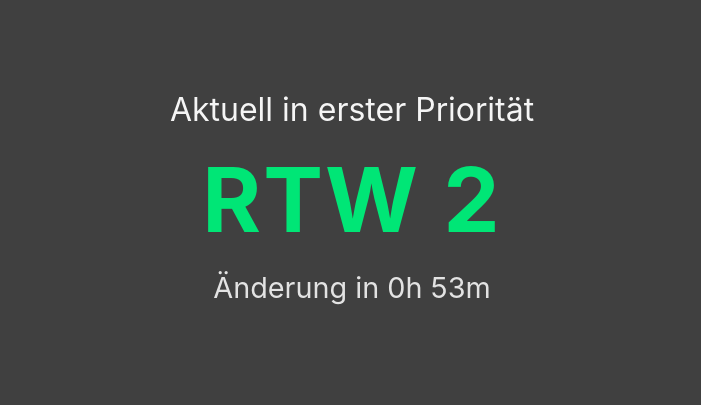
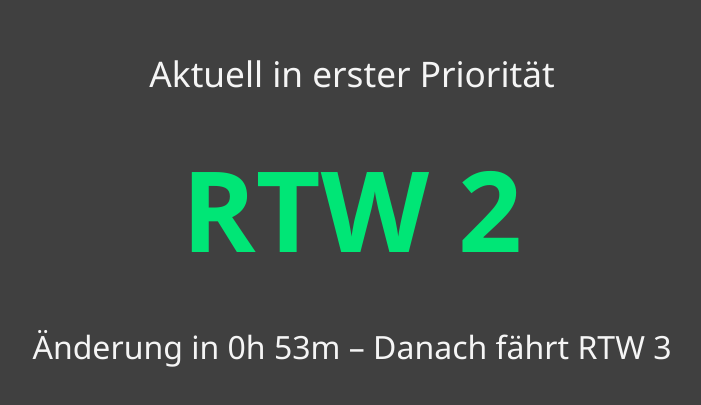
Before and after one commit to Gonzsalis/RTW-plan, a plain HTML site: page index.html in a window 1280 px wide. Shown: the part 203-608 px from the top of the page, without its empty margins (288-989 px from the left). Drawn offline with Linux system fonts and the light colour scheme.

Commit message:
mit 3 RTW´sindex.html

```diff
--- a/index.html
+++ b/index.html
@@ -3,129 +3,170 @@
 <head>
 <meta charset="utf-8">
 <meta name="viewport" content="width=device-width,initial-scale=1">
+
 <title>RTW Dienstplan</title>
+
 <style>
 :root{
     --bg:#404040;
-      --accent:#f5f5f5;
-      color-scheme: dark;
+    --text:#f5f5f5;
+    --green:#00E676;
 }
+
 html,body{
+    margin:0;
+    width:100%;
     height:100%;
-      margin:0;
-      font-family:Inter,Segoe UI,Helvetica,Arial,sans-serif;
     background:var(--bg);
-      display:grid;
-      place-items:center;
+    font-family:Segoe UI,Arial,sans-serif;
+    display:flex;
+    justify-content:center;
+    align-items:center;
 }
+
 .card{
-      background:#404040;
-      min-width:600px;
     text-align:center;
-      padding:1.5rem 2rem;
-      box-sizing:border-box;
 }
+
 h1{
-      margin:0 0 1rem;
-      font-size:clamp(1.8rem,3vw,2rem);
-      color:var(--accent);
-      font-weight: normal;
+    color:var(--text);
+    font-size:2.2rem;
+    font-weight:normal;
+    margin-bottom:35px;
 }
+
 .status{
-      font-size:clamp(2rem,7vw,6.5rem);
-      font-weight:700;
-      letter-spacing:2px;
-      color:#00E676;
+    font-size:7rem;
+    color:var(--green);
+    font-weight:bold;
+    margin-bottom:40px;
 }
+
 footer{
-      margin-top:1rem;
-      font-size:1.8rem;
-      opacity:0.9;
-      color:#f5f5f5;
+    color:var(--text);
+    font-size:2rem;
 }
 </style>
 </head>
+
 <body>
+
 <div class="card">
+
 <h1>Aktuell in erster Priorität</h1>
-    <div class="status" id="status">--</div>
-    <footer id="next">Nächste Änderung: --</footer>
+
+<div class="status" id="status">
+--
+</div>
+
+<footer id="next">
+Nächste Änderung: --
+</footer>
+
 </div>
 
 <script>
-    // 4-Stunden-Wechsel über 24h
+
 const periods = [
-      {start: '07:30', end: '11:30', label: 'RTW 2'},
-      {start: '11:30', end: '15:30', label: 'RTW 1'},
-      {start: '15:30', end: '19:30', label: 'RTW 2'},
-      {start: '19:30', end: '23:30', label: 'RTW 1'},
-      {start: '23:30', end: '03:30', label: 'RTW 2'},
-      {start: '03:30', end: '07:30', label: 'RTW 1'}
+    { start:'07:30', end:'11:30', label:'RTW 2' },
+    { start:'11:30', end:'15:30', label:'RTW 3' },
+    { start:'15:30', end:'19:30', label:'RTW 1' },
+    { start:'19:30', end:'23:30', label:'RTW 2' },
+    { start:'23:30', end:'03:30', label:'RTW 3' },
+    { start:'03:30', end:'07:30', label:'RTW 1' }
 ];
 
-    function getBerlinTimeParts() {
-      const parts = new Date().toLocaleString('de-DE', {
-        timeZone:'Europe/Berlin',
-        hour:'2-digit',
-        minute:'2-digit',
-        hour12:false
-      }).match(/(\d{2}):(\d{2})/);
-      const hh = parseInt(parts[1],10), mm = parseInt(parts[2],10);
-      return {h:hh, m:mm, minutes: hh*60+mm};
+function parseHM(hm){
+    const [h,m] = hm.split(":").map(Number);
+    return h*60+m;
 }
 
-    function parseHM(hm) {
-      const [h,m] = hm.split(':').map(Number);
-      return h*60 + m;
+function getBerlinMinutes(){
+
+    const now = new Date();
+
+    const parts = now.toLocaleTimeString("de-DE",{
+        timeZone:"Europe/Berlin",
+        hour:"2-digit",
+        minute:"2-digit",
+        hour12:false
+    }).split(":");
+
+    return Number(parts[0])*60+Number(parts[1]);
 }
 
-    function findActive(mins) {
-      for (const p of periods) {
-        const a = parseHM(p.start), b = parseHM(p.end);
-        if (a <= b) {
-          // gleicher Tag
-          if (mins >= a && mins < b) return p;
-        } else {
-          // über Mitternacht
-          if (mins >= a || mins < b) return p;
-        }
-      }
-      return null;
+function findCurrent(mins){
+
+    for(let i=0;i<periods.length;i++){
+
+        const start=parseHM(periods[i].start);
+        const end=parseHM(periods[i].end);
+
+        if(start<end){
+
+            if(mins>=start && mins<end)
+                return i;
+
+        }else{
+
+            if(mins>=start || mins<end)
+                return i;
+
         }
 
-    function nextChange(mins) {
-      const upcoming = [];
-      for (let dayOffset = 0; dayOffset < 2; dayOffset++) {
-        for (const p of periods) {
-          const end = parseHM(p.end) + dayOffset*24*60;
-          upcoming.push(end);
-        }
-      }
-      upcoming.sort((a,b)=>a-b);
-      for (const t of upcoming) {
-        if (t > mins) {
-          const diff = t - mins;
-          const hh = Math.floor(diff/60);
-          const mm = diff % 60;
-          return {inMinutes: diff, text: `${hh}h ${mm}m`};
-        }
-      }
-      return null;
     }
 
-    function update() {
-      const berlin = getBerlinTimeParts();
-      const active = findActive(berlin.minutes);
-      const statusEl = document.getElementById('status');
-      statusEl.textContent = active ? active.label : '--';
+    return 0;
+}
 
-      const next = nextChange(berlin.minutes);
-      document.getElementById('next').textContent =
-        next ? `Änderung in ${next.text}` : 'Nächste Änderung unbekannt';
+function nextInfo(mins){
+
+    const current=findCurrent(mins);
+
+    let end=parseHM(periods[current].end);
+
+    if(end<=mins)
+        end+=1440;
+
+    const diff=end-mins;
+
+    return{
+
+        countdown:
+            Math.floor(diff/60)+"h "+
+            (diff%60)+"m",
+
+        nextRTW:
+            periods[(current+1)%periods.length].label
+
+    };
+
+}
+
+function update(){
+
+    const mins=getBerlinMinutes();
+
+    const current=findCurrent(mins);
+
+    document.getElementById("status").textContent=
+        periods[current].label;
+
+    const next=nextInfo(mins);
+
+    document.getElementById("next").textContent=
+        "Änderung in "+
+        next.countdown+
+        " – Danach fährt "+
+        next.nextRTW;
+
 }
 
 update();
-    setInterval(update, 10*1000);
+
+setInterval(update,60000);
+
 </script>
+
 </body>
 </html>
```
Lines whose indentation alone changed are shown as unchanged.
